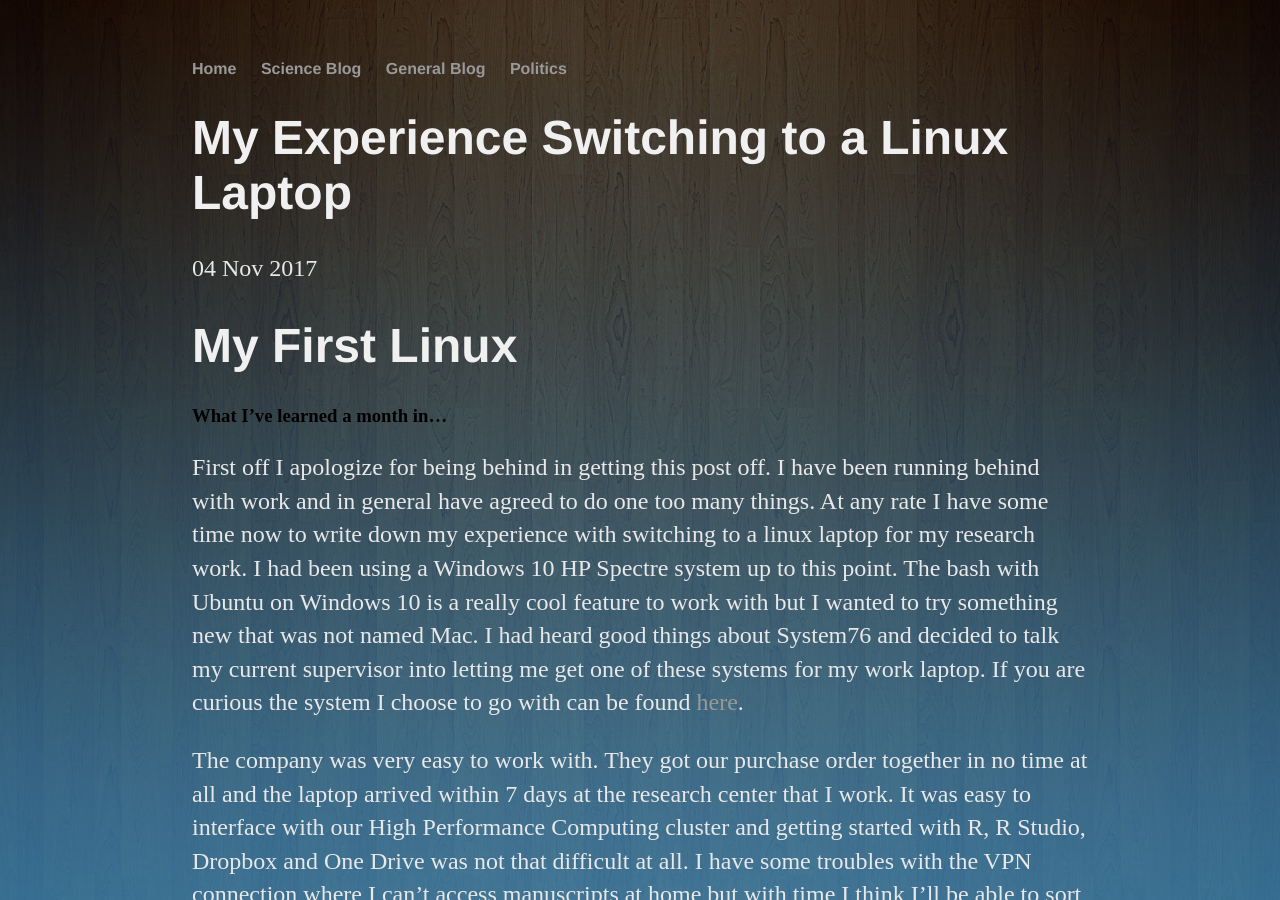
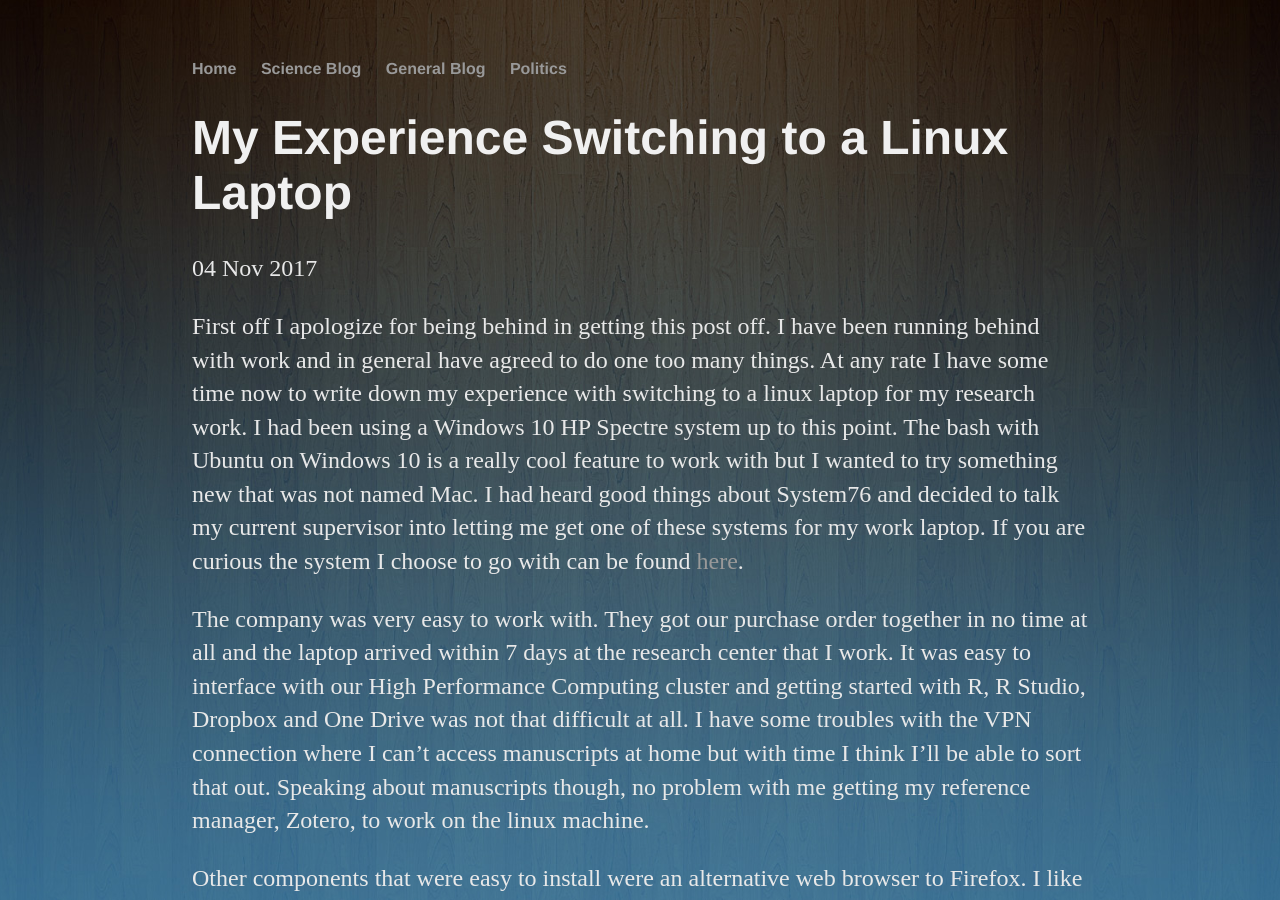
Before and after one commit to marcsze/marcsze.github.io, a Jekyll site: the page built from _posts/2017-11-04-linux.md, in a window 1280 px wide and 900 px high. Built offline with Jekyll 4.4.1, drawn with Linux system fonts in a browser that asks for light colours; some web fonts are replaced.

Commit message:
remove titles

```diff
--- a/_posts/2017-11-04-linux.md
+++ b/_posts/2017-11-04-linux.md
@@ -4,9 +4,6 @@ title: "My Experience Switching to a Linux Laptop"
 date: 2017-11-04
 tags: [generalblog]
 ---
-
-# My First Linux
-### What I've learned a month in...
 
 First off I apologize for being behind in getting this post off. I have been running behind with work and in general have agreed to do one too many things. At any rate I have some time now to write down my experience with switching to a linux laptop for my research work. I had been using a Windows 10 HP Spectre system up to this point. The bash with Ubuntu on Windows 10 is a really cool feature to work with but I wanted to try something new that was not named Mac. I had heard good things about System76 and decided to talk my current supervisor into letting me get one of these systems for my work laptop. If you are curious the system I choose to go with can be found [here](https://system76.com/cart/configure/galp3).
 
```
